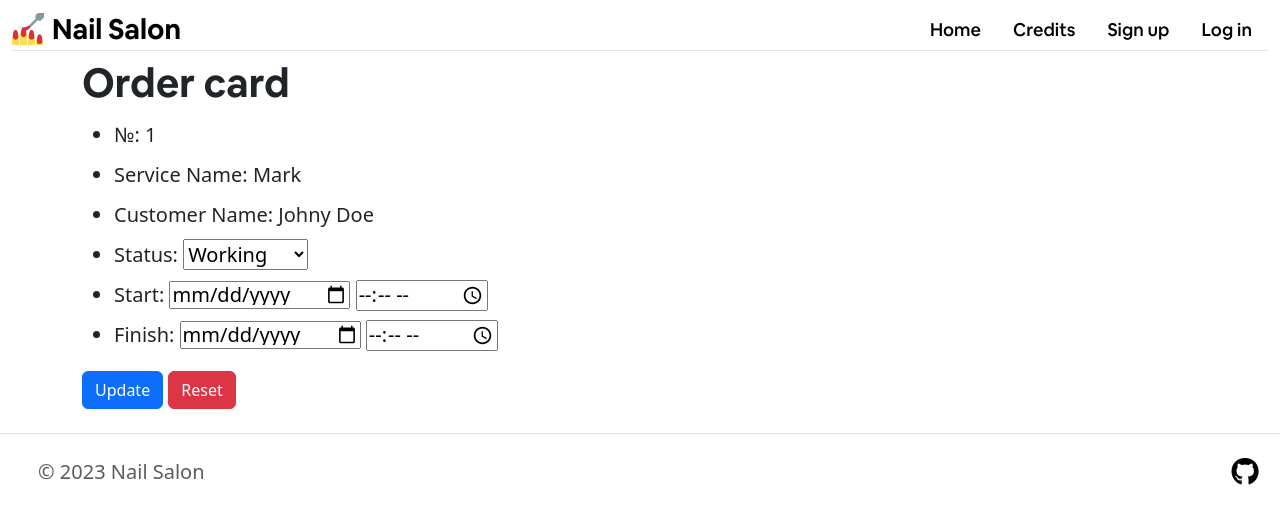
After one commit to AlexNottaBen/Nail-Salon, a Flask app: page /master/orders/1 in a window 1280 px wide. The commit adds this page. Shown: the top 524 px of the page. Run offline with Flask 3, Linux system fonts and the light colour scheme; style sheets or scripts are compiled from the project's sources.

Commit message:
Added Order Card.

```diff
--- a/static/style/css/style.min.css
+++ b/static/style/css/style.min.css
@@ -1 +1 @@
-body{font-size:20px}a{color:#000}a:hover{color:#0000b3}a nav{height:75px}footer li:last-child{margin-right:5%}h1,h2,h3,h4,h5,h6{font-family:Circular,sans-serif;font-weight:700}p,a{font-family:Circular,sans-serif;font-weight:normal}.nav-link{color:#000;font-size:18px;font-family:Circular,sans-serif;font-weight:600;line-height:25px;white-space:nowrap;text-transform:inherit}section.welcome{position:relative}.welcome-block{background-color:#fff;width:600px;height:280px;position:absolute;top:130px;right:50px;border:solid 1px}.start-35{left:35%}/*# sourceMappingURL=style.min.css.map */
+body{font-size:20px}a{color:#000}a:hover{color:#0000b3}a nav{height:75px}footer li:last-child{margin-right:5%}h1,h2,h3,h4,h5,h6{font-family:Circular,sans-serif;font-weight:700}p,a{font-family:Circular,sans-serif;font-weight:normal}.nav-link{color:#000;font-size:18px;font-family:Circular,sans-serif;font-weight:600;line-height:25px;white-space:nowrap;text-transform:inherit}section.welcome{position:relative}.welcome-block{background-color:#fff;width:600px;height:280px;position:absolute;top:130px;right:50px;border:solid 1px}.start-35{left:35%}.order-card li{line-height:2}.order-card li input{line-height:1}/*# sourceMappingURL=style.min.css.map */
--- a/static/style/sass/style.sass
+++ b/static/style/sass/style.sass
@@ -48,3 +48,10 @@ section.welcome
 
 .start-35
     left: 35%
+
+.order-card
+    li
+        line-height: 2
+
+        input
+            line-height: 1
--- /dev/null
+++ b/templates/ordercard.html
@@ -0,0 +1,35 @@
+{% extends 'base.html' %}
+{% block title %}Nail Salon | Credits{% endblock %}
+{% block content %}
+<main>
+    <div class="container mt-2">
+        <h1>Order card</h1>
+        <form method="POST">
+            <ul class="order-card">
+                <li>№: 1</li>
+                <li>Service Name: Mark</li>
+                <li>Customer Name: Johny Doe</li>
+                <li>Status:
+                    <select name="status" id="status">
+                        <option value="scheduled">Scheduled</option>
+                        <option value="working" selected>Working</option>
+                        <option value="completed">Completed</option>
+                        <option value="rejected">Rejected</option>
+                    </select>
+                </li>
+                <li>Start:
+                    <input type="date" name="start-date">
+                    <input type="time" name="start-time">
+                </li>
+                <li>Finish:
+                    <input type="date" name="finish-date">
+                    <input type="time" name="finish-time">
+                </li>
+            </ul>
+            <button type="submit" class="btn btn-primary">Update</button>
+            <button type="reset" class="btn btn-danger">Reset</button>
+        </form>
+
+</main>
+<footer class="d-flex flex-wrap justify-content-between align-items-center py-3 my-4 border-top">
+    {% endblock %}
```
Also changed, not shown: static/style/css/style.css (+7 -0 lines), 2 other files.
